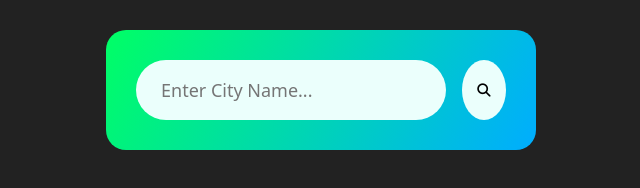
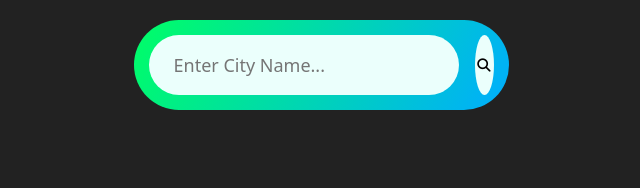
Before and after one commit to Subrata-20/Weather_App, a plain HTML site: page Project 2- Weather App/index.html in a window 1280 px wide. Shown: the whole page, without its empty margins (319-959 px from the left). Drawn offline with Linux system fonts and the light colour scheme.

Commit message:
style.css

```diff
--- a/Project 2- Weather App/style.css
+++ b/Project 2- Weather App/style.css
@@ -89,16 +89,16 @@ body{
     color: red;
     display: none;
 }
-@media only screen and (min-width: 430px){
+@media only screen and (min-width: 390px){
     .container{
     width: 90%;
-    max-width: 430px;
+    max-width: 375px;
     background: linear-gradient(120deg, #00ff65, #00adff);
-    margin:  90px auto 0;
+    margin:  60px auto 0;
     color: #fff;
-    border-radius: 20px;
-    padding: 30px 30px;
+    border-radius: 150px;
+    padding: 15px 15px;
     text-align: center;
-    margin-top: 30px;
+    margin-top: 20px;
 }
 }
```
